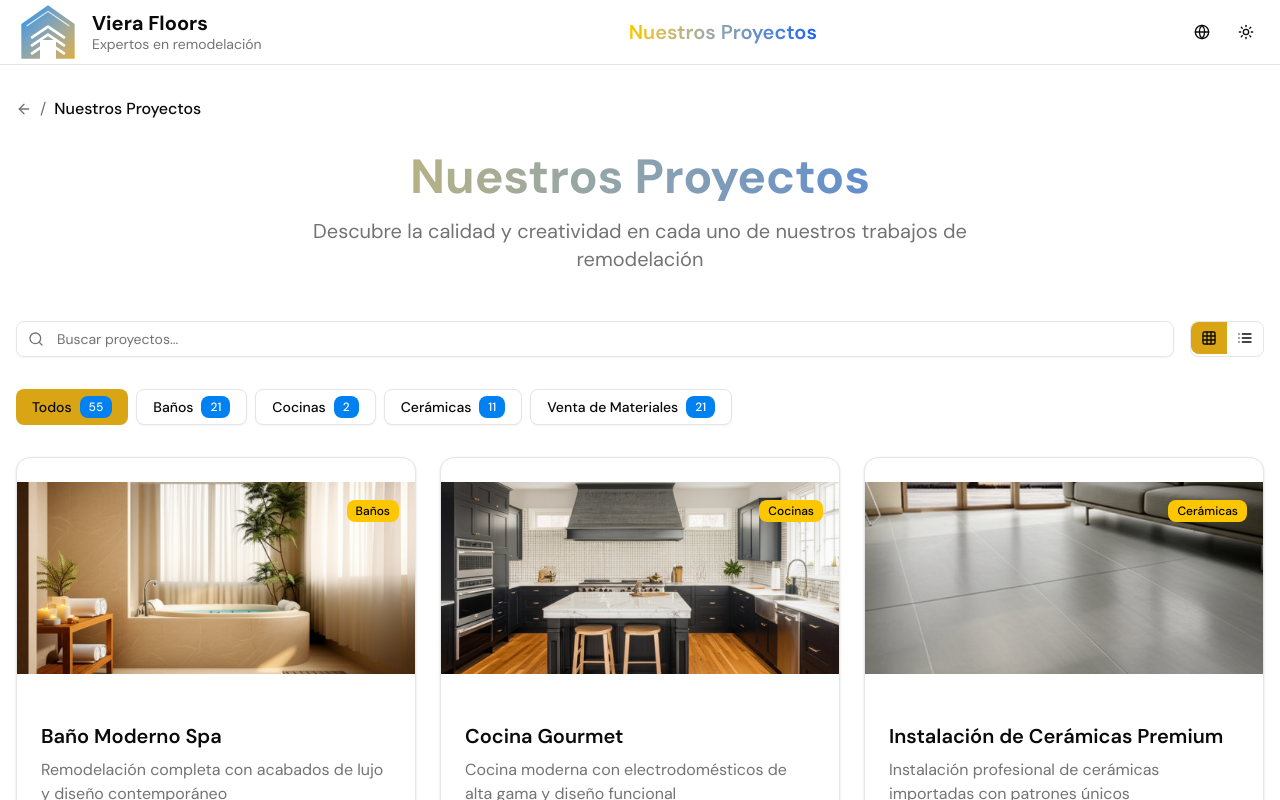
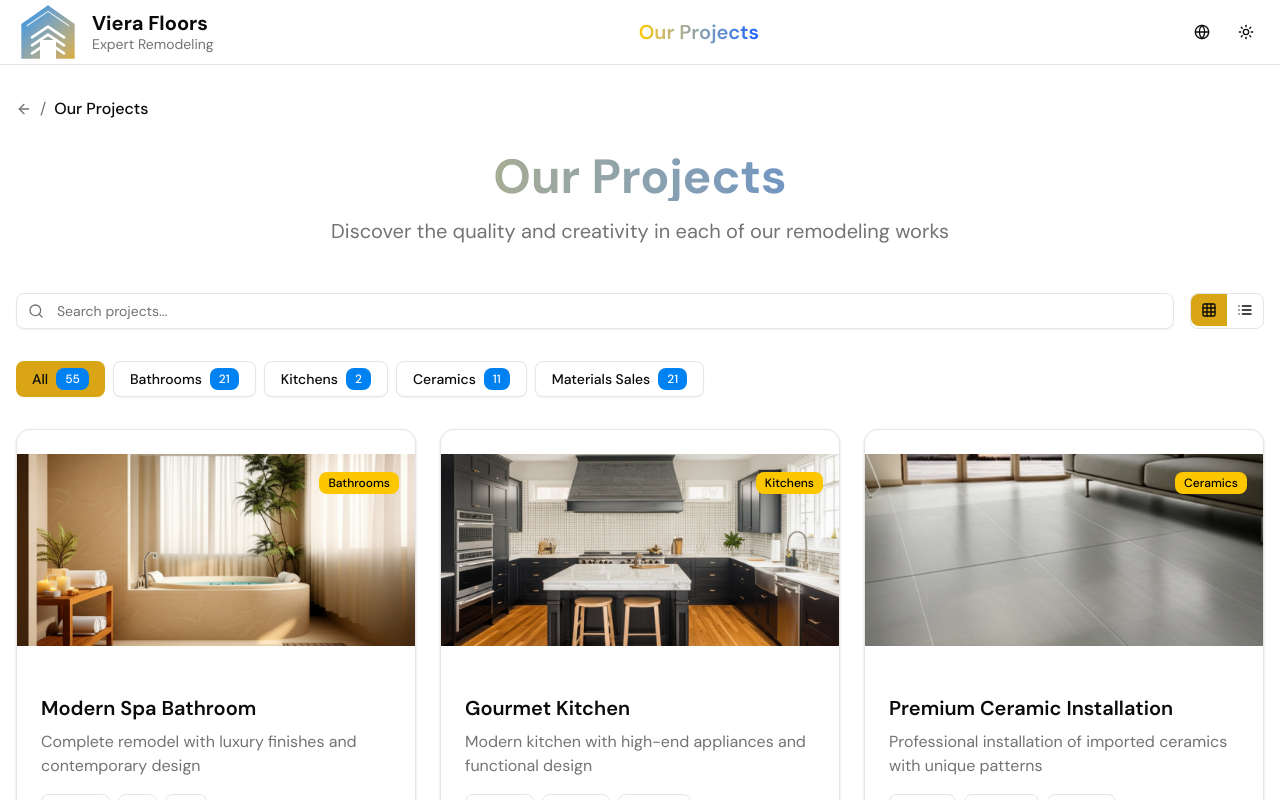
Before and after one commit to chrisolivaresdev/vierafloors, a Next.js app: page /projects in a window 1280 px wide. Shown: the top 800 px of the page. Built offline with nearby package versions, Linux system fonts and the light colour scheme.

Commit message:
language

```diff
--- a/contexts/language-context.tsx
+++ b/contexts/language-context.tsx
@@ -612,7 +612,7 @@ const translations = {
 }
 
 export function LanguageProvider({ children }: { children: React.ReactNode }) {
-  const [language, setLanguageState] = React.useState<Language>("es")
+  const [language, setLanguageState] = React.useState<Language>("en")
 
   // Load language from localStorage on mount
   React.useEffect(() => {
```
